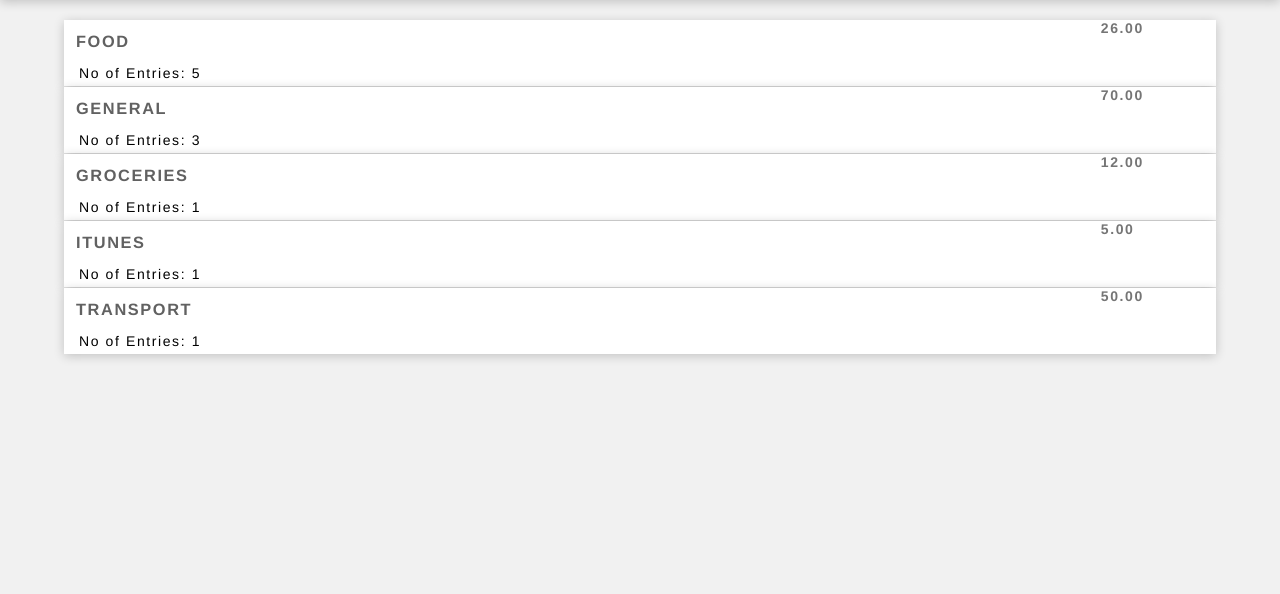
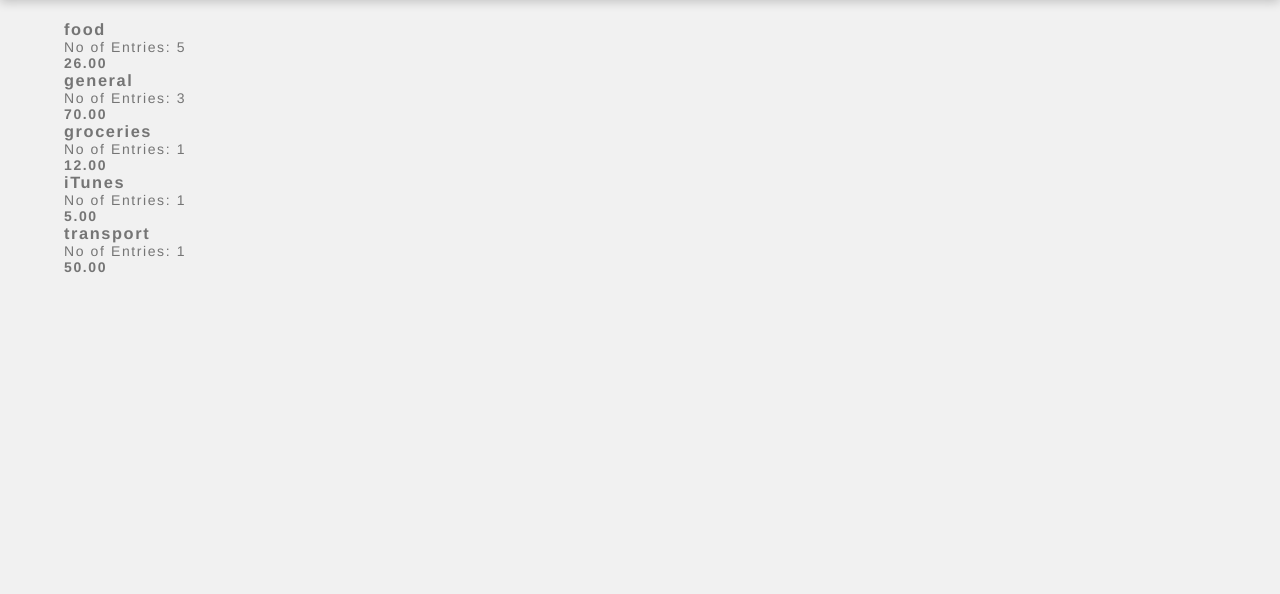
Before and after one commit to dinakartumu/expensetracker, a PHP site: page /categories.php in a window 1280 px wide. Shown: the part 40-634 px from the top of the page. Run offline with PHP 8.4, Linux system fonts and the light colour scheme; data comes from the database, SQL or seed files in the repository; some libraries are stand-ins or nearby versions.

Commit message:
delete old code
delete old expense display style from selected dates and css of that
style from style.css

```diff
--- a/css/style.css
+++ b/css/style.css
@@ -69,45 +69,6 @@
 	width: 90%;
 	font-size: 14px;
 }
-
-.expenses{
-	width: 100%;
-	background-color: #ffffff;
-	display: -webkit-flex;
-	margin-bottom: 1px;
-    -webkit-box-shadow: 0 2px 10px rgba(0,0,0,.2);
-    box-shadow: 0 2px 10px rgba(0,0,0,.2);
-}
-
-.description{
-	width: 90%;
-}
-
-.description h3{
-	padding-top: 12px;
-	padding-left: 12px;
-	padding-bottom: 12px;
-	color: #616161;
-	text-transform: uppercase;
-
-}
-
-.description p{
-	padding-top: 2px;
-	padding-left: 15px;
-	padding-bottom: 5px;
-	color: #000000;
-}
-
-/*.money{
-	width: 10%;
-	overflow: hidden;
-}*/
-
-/*.money h4{
-	padding: 25px;
-	color: #000000;
-}*/
 
 .maindiv{
 	background-color: #ffffff;
@@ -222,6 +183,7 @@
 	position: fixed;
 	 -webkit-box-shadow: 0 2px 10px rgba(0,0,0,.2);
     box-shadow: 0 2px 10px rgba(0,0,0,.2);
+	z-index: 1;
 }
 
 /*.button button:focus{
```
Also changed, not shown: selecteddates.php (+15 -15 lines).
